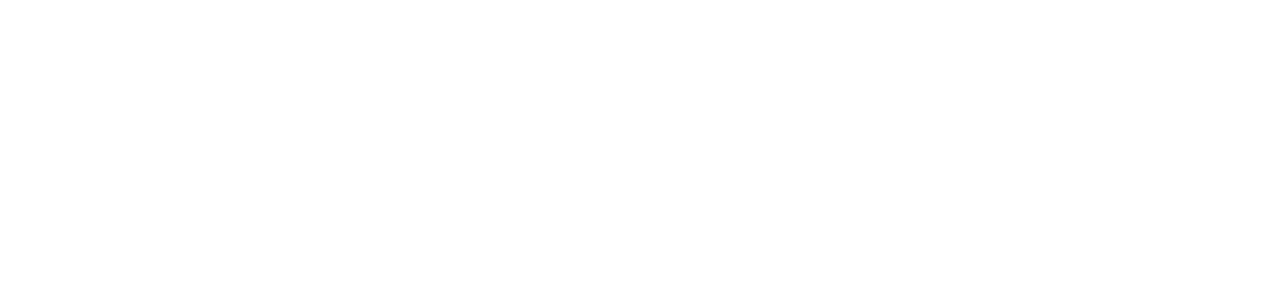
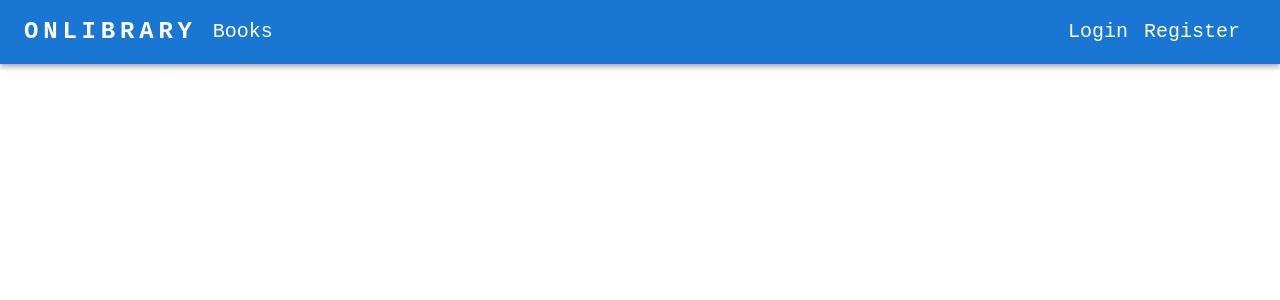
Before and after one commit to Katarinaa12/iteh-biblioteka, a React (Create React App) app in the folder client/: page / in a window 1280 px wide. Before the commit this address had no page. Shown: the top 300 px of the page. Built offline with nearby package versions, Linux system fonts and the light colour scheme.

Commit message:
Kreiran navbar i navbar link

```diff
--- a/client/src/App.tsx
+++ b/client/src/App.tsx
@@ -1,11 +1,14 @@
 import React from 'react';
 import './App.css';
 import { Routes } from 'react-router-dom';
+import { useUserContext } from './userContext';
+import Navbar from './components/Navbar';
 
 function App() {
+  const { user } = useUserContext();
   return (
     <div>
-
+      <Navbar />
       <Routes>
 
       </Routes>
--- /dev/null
+++ b/client/src/components/Navbar.tsx
@@ -0,0 +1,51 @@
+import { AppBar, Box, Button, Toolbar, Typography } from '@mui/material'
+import NavbarLink from './NavbarLink'
+import { useUserContext } from '../userContext';
+
+export default function Navbar() {
+    const { user } = useUserContext();
+    return (
+        <AppBar position='static'>
+            <Toolbar>
+                <Box sx={{
+                    display: 'flex',
+                    flexGrow: 1,
+                    alignItems: 'center'
+                }}>
+                    <NavbarLink to='/' label='ONLIBRARY' size='big' />
+                    <NavbarLink to='/books' label='Books' size='normal' />
+                    {
+                        user && (
+                            <NavbarLink to='/subscriptions' label='Subscriptions' size='normal' />
+                        )
+                    }
+                </Box>
+                {
+                    user ? (
+                        <Button color="inherit">
+                            <Typography
+                                noWrap
+                                sx={{
+                                    mr: 2,
+                                    fontFamily: 'monospace',
+                                    color: 'inherit',
+                                    fontWeight: 500,
+                                    letterSpacing: 'inherit',
+                                    textDecoration: 'none',
+                                }}
+                            >
+                                Logout
+                            </Typography>
+                        </Button>
+                    ) : (
+                        <>
+                            <NavbarLink to='/login' label='Login' size='normal' />
+                            <NavbarLink to='/register' label='Register' size='normal' />
+
+                        </>
+                    )
+                }
+            </Toolbar>
+        </AppBar>
+    )
+}
--- /dev/null
+++ b/client/src/components/NavbarLink.tsx
@@ -0,0 +1,45 @@
+import { Typography } from '@mui/material';
+import React from 'react'
+import { Link } from 'react-router-dom';
+
+interface Props {
+    to: string,
+    label: string;
+    size: 'normal' | 'big'
+
+}
+
+const stylesMap = {
+    'big': {
+        mr: 2,
+        fontFamily: 'monospace',
+        fontWeight: 700,
+        letterSpacing: '.3rem',
+        color: 'inherit',
+        textDecoration: 'none',
+    },
+    normal: {
+        mr: 2,
+        fontFamily: 'monospace',
+        color: 'inherit',
+        fontWeight: 500,
+        letterSpacing: 'inherit',
+        textDecoration: 'none',
+    }
+}
+
+export default function NavbarLink(props: Props) {
+
+
+    return (
+        <Typography
+            variant={props.size === 'big' ? 'h5' : 'h6'}
+            noWrap
+            component={Link}
+            to={props.to}
+            sx={stylesMap[props.size]}
+        >
+            {props.label}
+        </Typography>
+    )
+}
```
